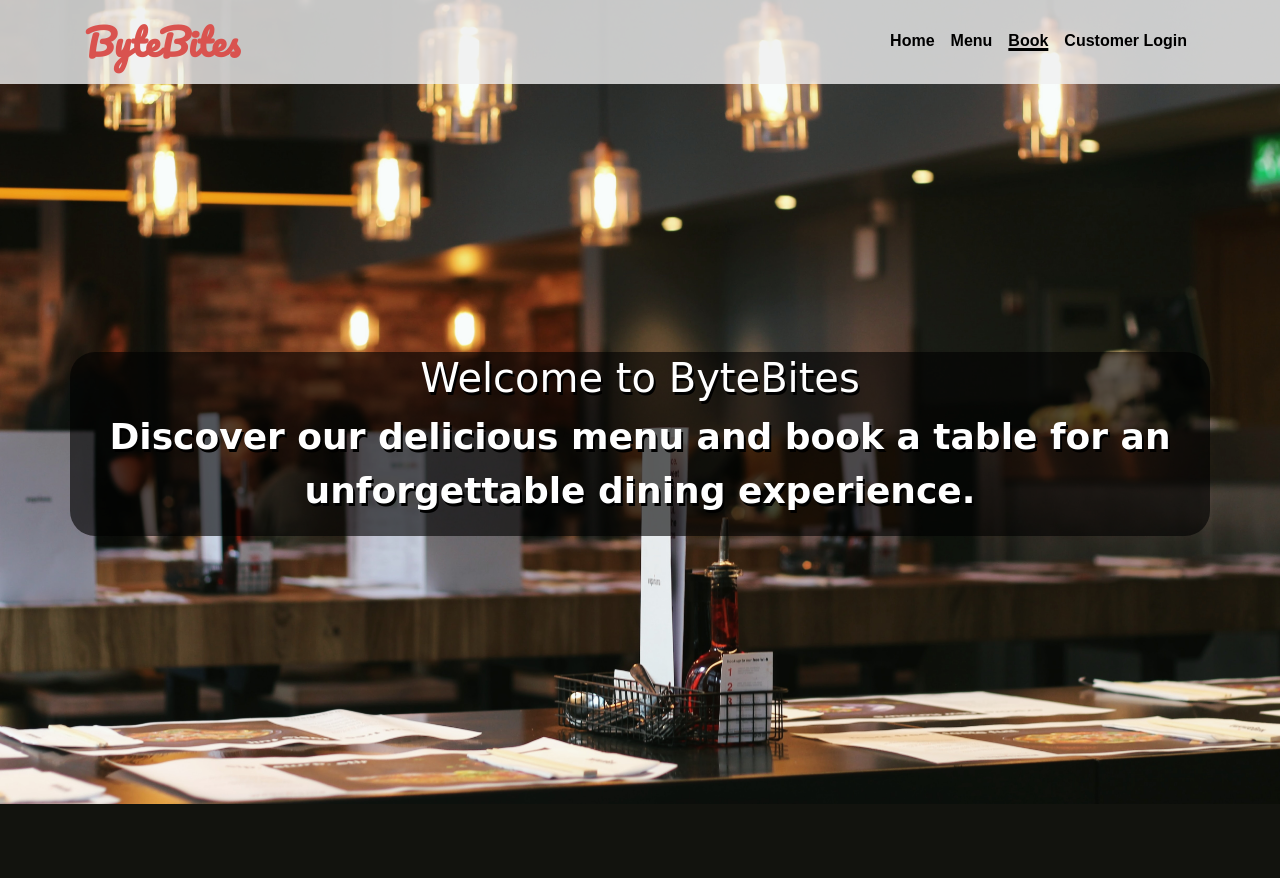
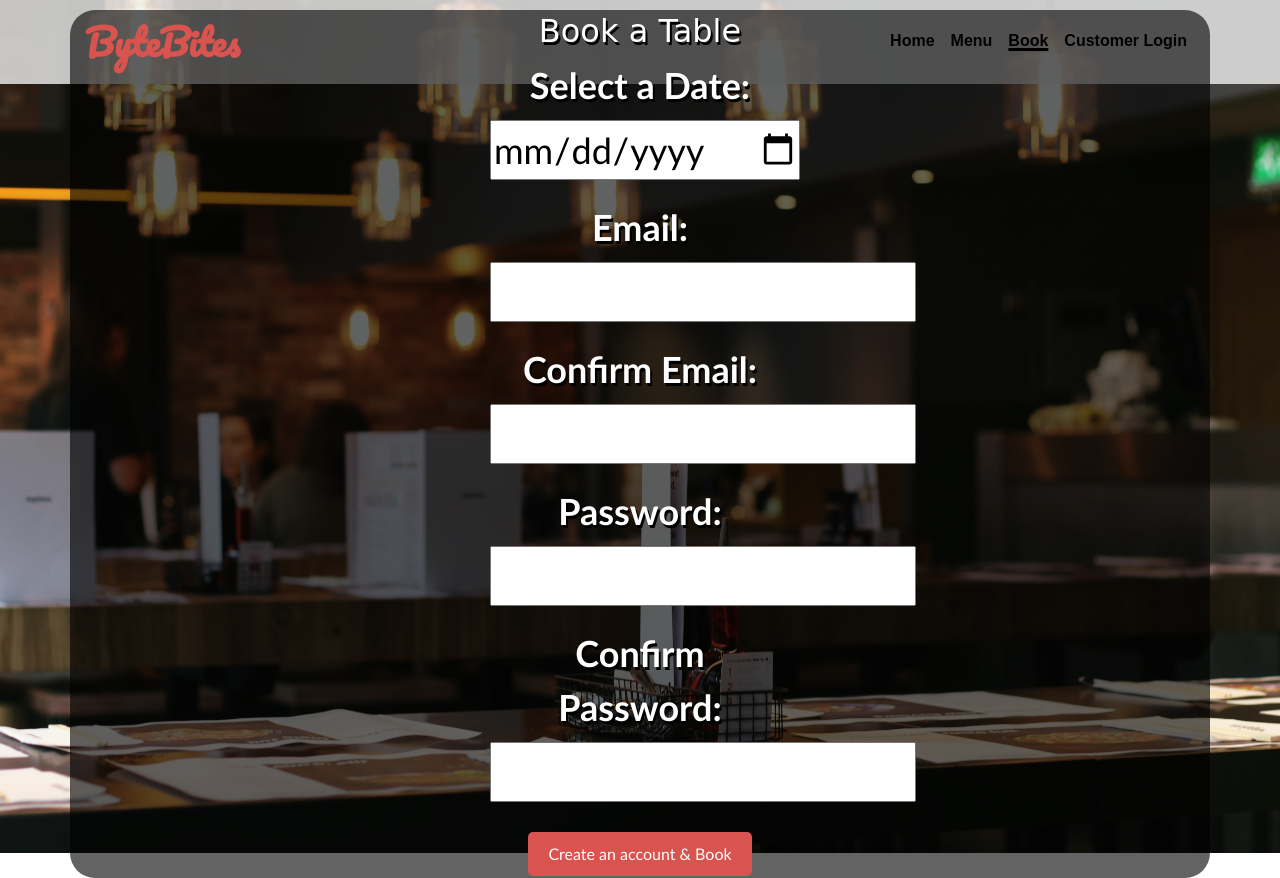
Before and after one commit to AEmin96/Project4-CI-ByteBitesWebsite, a Django app: page /book/ in a window 1280 px wide. Before the commit the page ends 804 px from the top, so only its background shows below. Run offline with Django 3.2, Linux system fonts and the light colour scheme; some libraries are stand-ins or nearby versions.

Commit message:
change book tempalte

```diff
--- a/members/templates/book.html
+++ b/members/templates/book.html
@@ -1,3 +1,4 @@
+{% load static %}
 <!DOCTYPE html>
 <html lang="en">
 <head>
@@ -5,14 +6,14 @@
     <meta name="viewport" content="width=device-width, initial-scale=1.0">
     <title>ByteBites</title>
     <link rel="stylesheet" href="https://stackpath.bootstrapcdn.com/bootstrap/4.5.2/css/bootstrap.min.css">
-    <link rel="stylesheet" href="assets/css/style.css">
+    <link rel="stylesheet" href="{% static 'css/style.css' %}">
     <link rel="stylesheet" href="https://fonts.googleapis.com/css?family=Pacifico">
 </head>
 <body>
     <div class="banner">
         <nav class="navbar navbar-expand-lg navbar-light bg-transparent">
             <div class="container">
-                <a class="navbar-brand restaurant-name" href="index.html">ByteBites</a>
+                <a class="navbar-brand restaurant-name" href="{% url 'home' %}">ByteBites</a>
                 <button class="navbar-toggler" type="button" data-toggle="collapse" data-target="#navbarNav"
                     aria-controls="navbarNav" aria-expanded="false" aria-label="Toggle navigation">
                     <span class="navbar-toggler-icon"></span>
@@ -20,17 +21,18 @@
                 <div class="collapse navbar-collapse" id="navbarNav">
                     <ul class="navbar-nav ml-auto">
                         <li class="nav-item">
-                            <a class="nav-link" href="index.html">Home</a>
+                            <a class="nav-link" href="{% url 'home' %}">Home</a>
                         </li>
                         <li class="nav-item">
-                            <a class="nav-link" href="menu.html">Menu</a>
+                            <a class="nav-link" href="{% url 'menu' %}">Menu</a>
                         </li>
                         <li class="nav-item">
-                            <a class="nav-link nav-active" href="book.html">Book</a>
+                            <a class="nav-link nav-active" class="nav-link" href="{% url 'book' %}">Book</a>
                         </li>
                         <li class="nav-item">
-                            <a class="nav-link" href="custlogin.html">Customer Login</a>
+                            <a class="nav-link" href="{% url 'llogin' %}">Customer Login</a>
                         </li>
+
                     </ul>
                 </div>
             </div>
@@ -39,8 +41,38 @@
 
     <div class="container main-content">
         <div class="main-content-banner">
-            <h1>Welcome to ByteBites</h1>
-            <p>Discover our delicious menu and book a table for an unforgettable dining experience.</p>
+            <div class="booking-section">
+                <h2>Book a Table</h2>
+                <form id="booking-form">
+                    <div class="form-group">
+                        <label for="date">Select a Date:</label> <br>
+                        <input type="date" id="date" name="date" min="2023-10-17" required>
+                    </div>
+
+                    <div class="form-group">
+                        <label for="email">Email:</label> <br>
+                        <input type="email" id="email" name="email" required>
+                    </div>
+
+                    <div class="form-group">
+                        <label for="confirm-email">Confirm Email:</label> <br>
+                        <input type="email" id="confirm-email" name="confirm-email" required>
+                    </div>
+
+                    <div class="form-group">
+                        <label for="password">Password:</label> <br>
+                        <input type="password" id="password" name="password" required>
+                    </div>
+
+                    <div class="form-group">
+                        <label for="confirm-password">Confirm Password:</label>
+                        <input type="password" id="confirm-password" name="confirm-password" required>
+                    </div>
+
+                    <button type="submit" class="btn btn-primary">Create an account & Book</button>
+                </form>
+            </div>
+        </div>
         </div>
     </div>
 
```
Also changed, not shown: members/templates/llogin.html (renamed from members/templates/custlogin.html).
